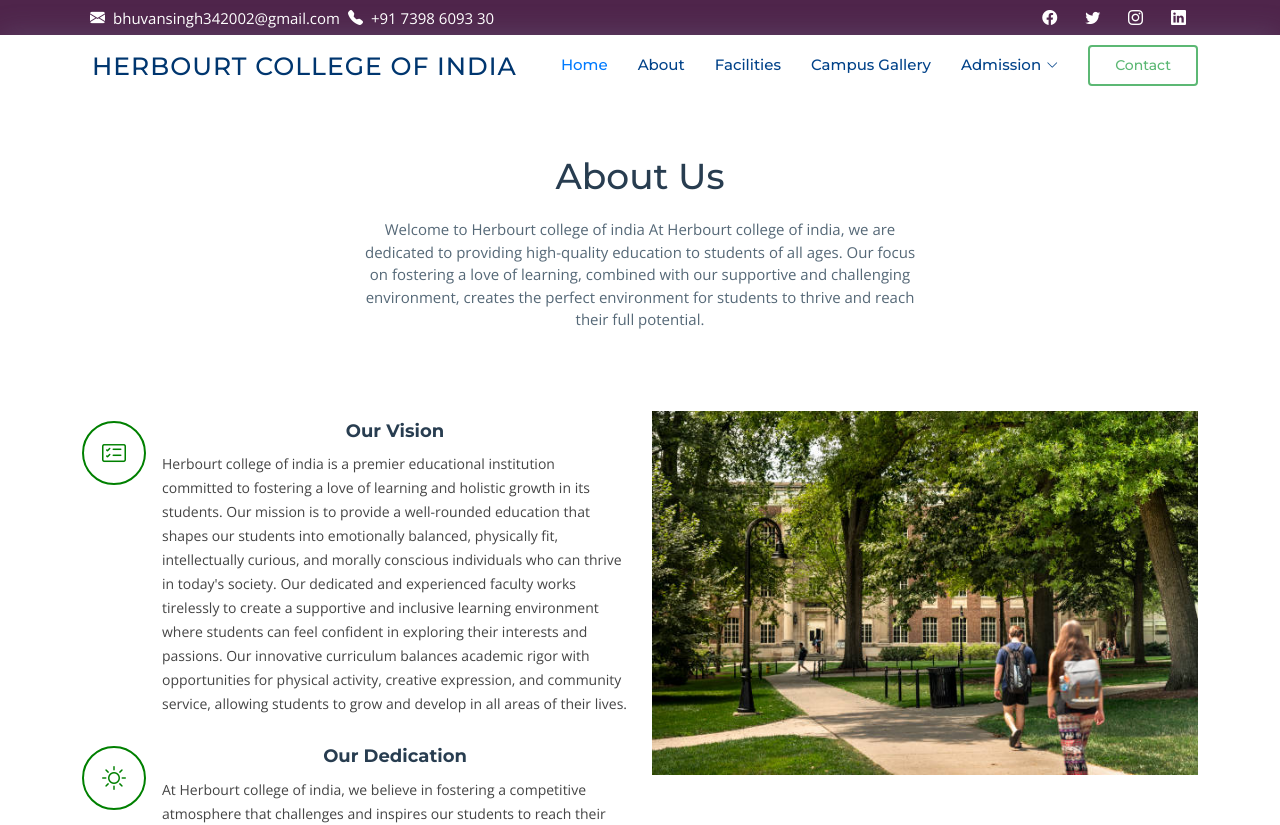
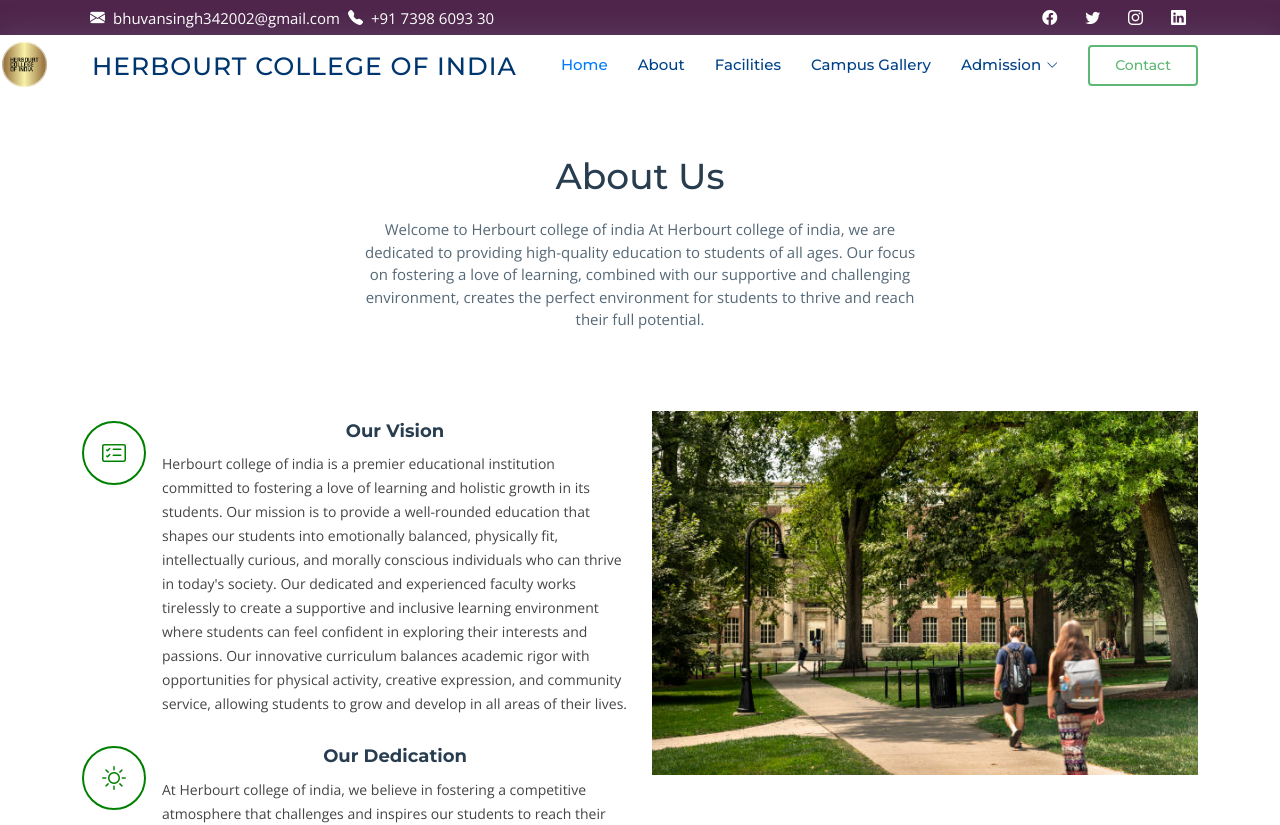
Before and after one commit to Bhuvanbhasker/herberindia, a plain HTML site: page about.html in a window 1280 px wide. Shown: the top 825 px of the page. Drawn offline with nearby package versions, Linux system fonts and the light colour scheme; the site is published under a folder, as on GitHub Pages, so addresses that start at the root find nothing; a script that the page names is missing.

Commit message:
Update about.html

```diff
--- a/about.html
+++ b/about.html
@@ -53,7 +53,7 @@
 
             <div class="logo">
                 <!-- Uncomment below if you prefer to use an text logo -->
-                <a href="index.html"><img src="/assets/img/images/herbourt-college-of-india-high-resolution-logo-transparent.png" alt="" class="img-fluid"></a>
+                <a href="index.html"><img src="./assets/img/images/herbourt-college-of-india-high-resolution-logo-transparent.png" alt="" class="img-fluid"></a>
                 <h1><a href="index.html">Herbourt college of india</a></h1>
 
 
@@ -221,7 +221,7 @@
                     <div class="col-lg-3 col-md-6 footer-contact">
                         <h4>Contact Us</h4>
                         <p>
-                            Mr. Bhuvan bhasker singh
+                            Mr. Bhuvan bhasker singh<br>
                             <strong>Phone:</strong> +91 7398 6093 30<br>
                             <strong>Email:</strong> bhuvansingh342002@gmail.com<br>
                         </p>
```
